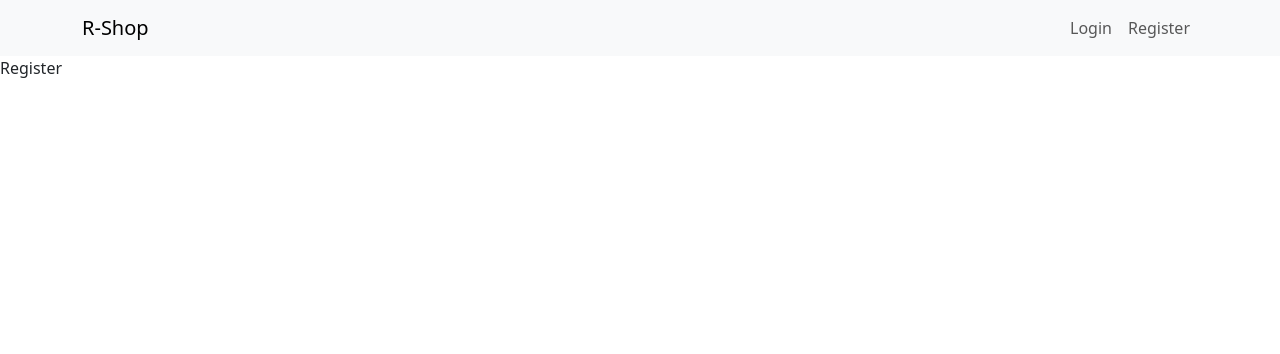
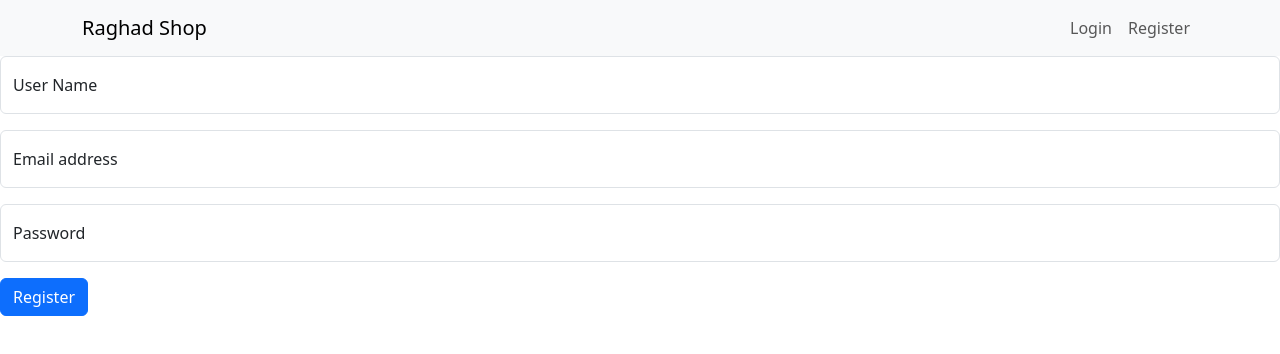
Before and after one commit to RaghadShalabi/e-commerce-React.js, a React (Vite) app: page /register in a window 1280 px wide. Shown: the top 354 px of the page. Built offline with nearby package versions, Linux system fonts and the light colour scheme.

Commit message:
handle Register form

```diff
--- a/index.html
+++ b/index.html
@@ -1,13 +1,16 @@
 <!doctype html>
 <html lang="en">
+
 <head>
   <meta charset="UTF-8" />
   <link rel="icon" type="image/svg+xml" href="/vite.svg" />
   <meta name="viewport" content="width=device-width, initial-scale=1.0" />
-    <title>rShop</title>
+  <title>Raghad Shop</title>
 </head>
+
 <body>
   <div id="root"></div>
   <script type="module" src="/src/main.jsx"></script>
 </body>
+
 </html>
--- a/package.json
+++ b/package.json
@@ -10,11 +10,14 @@
     "preview": "vite preview"
   },
   "dependencies": {
+    "axios": "^1.7.9",
     "bootstrap": "^5.3.3",
     "react": "^18.3.1",
     "react-bootstrap": "^2.10.7",
     "react-dom": "^18.3.1",
-    "react-router-dom": "^7.1.3"
+    "react-hook-form": "^7.54.2",
+    "react-router-dom": "^7.1.3",
+    "react-toastify": "^11.0.3"
   },
   "devDependencies": {
     "@eslint/js": "^9.15.0",
--- a/src/App.jsx
+++ b/src/App.jsx
@@ -4,6 +4,7 @@ import AuthLayout from './layouts/AuthLayout.jsx';
 import Login from './pages/user/login/Login.jsx';
 import Register from './pages/user/register/Register.jsx';
 import DashboardLayout from './layouts/DashboardLayout.jsx';
+import { ToastContainer } from 'react-toastify';
 
 export default function App() {
   const router = createBrowserRouter(
@@ -13,12 +14,12 @@ export default function App() {
         element: <AuthLayout />,
         children: [
           {
+            path: "/register",
+            element: <Register />,
+          },
+          {
             path: "/login",
             element: <Login />,
-          },
-          {
-            path: "/register",
-            element: <Register />,
           },
         ],
       },
@@ -30,6 +31,7 @@ export default function App() {
   );
   return (
     <>
+      <ToastContainer />  {/* To display toast messages */}
       <RouterProvider router={router} />
     </>
   )
--- a/src/components/user/navbar/Navbar.jsx
+++ b/src/components/user/navbar/Navbar.jsx
@@ -7,7 +7,7 @@ export default function CustomNavbar() {
     return (
         <Navbar expand="lg" className="bg-body-tertiary">
             <Container>
-                <Navbar.Brand href="#home">R-Shop</Navbar.Brand>
+                <Navbar.Brand href="#home">Raghad Shop</Navbar.Brand>
                 <Navbar.Toggle aria-controls="basic-navbar-nav" />
                 <Navbar.Collapse id="basic-navbar-nav">
                     <Nav className="ms-auto">
--- a/src/pages/user/home/Home.jsx
+++ b/src/pages/user/home/Home.jsx
@@ -3,7 +3,7 @@ import React from 'react'
 export default function Home() {
     return (
         <div>
-
+            Home Page
         </div>
     )
 }
--- a/src/pages/user/register/Register.jsx
+++ b/src/pages/user/register/Register.jsx
@@ -1,9 +1,81 @@
-import React from 'react'
+import Button from 'react-bootstrap/Button';
+import React, { useState } from 'react'
+import FloatingLabel from 'react-bootstrap/FloatingLabel';
+import Form from 'react-bootstrap/Form';
+import { useForm } from 'react-hook-form';
+import axios from 'axios';
+import { useNavigate } from 'react-router-dom';
+import { Slide, toast } from 'react-toastify';
 
 export default function Register() {
+
+    const [isLoading, setIsLoading] = useState(false);
+    const [serverError, setServerError] = useState(null);
+    const { register, handleSubmit, formState: { errors } } = useForm();
+    const navigate = useNavigate();
+    const registerUser = async (value) => {
+        setIsLoading(true);
+        try {
+            const response = await axios.post(`${import.meta.env.VITE_BASE_URL}/auth/signup`, value);
+            if (response.status === 201) {
+                toast.info('Please check your email', {
+                    position: "top-right",
+                    autoClose: false,
+                    hideProgressBar: false,
+                    closeOnClick: true,
+                    pauseOnHover: true,
+                    draggable: true,
+                    progress: undefined,
+                    theme: "dark",
+                    transition: Slide,
+                });
+                navigate(`/login`);
+            } else {
+                alert('Failed to register user');
+            }
+            console.log(value);
+        } catch (error) {
+            if (error.response.status == 409) {
+                setServerError('Email address already exists');
+            } else {
+                setServerError('server error');
+            }
+        } finally {
+            setIsLoading(false);
+        }
+    }
     return (
-        <div>
-            Register
-        </div>
+        <>
+            <Form onSubmit={handleSubmit(registerUser)}>
+                {serverError ?? <div className='text-danger'>{serverError}</div>}
+                <FloatingLabel
+                    controlId="floatingInput"
+                    label="User Name"
+                    className="mb-3"
+                >
+                    <Form.Control type="text" placeholder="" {...register('userName', { required: "User Name is required" })} />
+                    {errors.userName ? <div className='text-danger'>{errors.userName.message}</div> : null}
+                </FloatingLabel>
+                <FloatingLabel
+                    controlId="floatingInput"
+                    label="Email address"
+                    className="mb-3"
+                >
+                    <Form.Control type="email" placeholder="" {...register('email', { required: "Email address is required" })} />
+                    {errors.email ? <div className='text-danger'>{errors.email.message}</div> : null}
+                </FloatingLabel>
+                <FloatingLabel
+                    controlId="floatingInput"
+                    label="Password"
+                    className="mb-3"
+                >
+                    <Form.Control type="password" placeholder="" {...register('password', { required: "Password is required" })} />
+                    {errors.password ? <div className='text-danger'>{errors.password.message}</div> : null}
+                </FloatingLabel>
+                <Button type='submit' variant="primary" disabled={isLoading}>
+                    {isLoading ? "Loading..." : "Register"}
+                </Button>
+            </Form>
+        </>
     )
 }
```
Also changed, not shown: 2 other files (tests, documents, lock files or other folders). Lines whose indentation alone changed are shown as unchanged.
